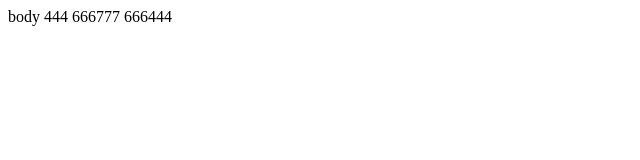
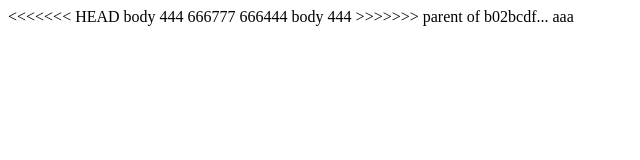
Before and after one commit to kemkacen/hello-world, a plain HTML site: page index.htm in a window 1280 px wide. Shown: the whole page, without its empty margins (0-640 px from the left). Drawn offline with Linux system fonts and the light colour scheme.

Commit message:
Update index.htm

```diff
--- a/index.htm
+++ b/index.htm
@@ -7,7 +7,10 @@
     <title>Document</title>
 </head>
 <body>
+<<<<<<< HEAD
     body 444 666777
     666444
+    body 444
+>>>>>>> parent of b02bcdf... aaa
 </body>
 </html>
```
